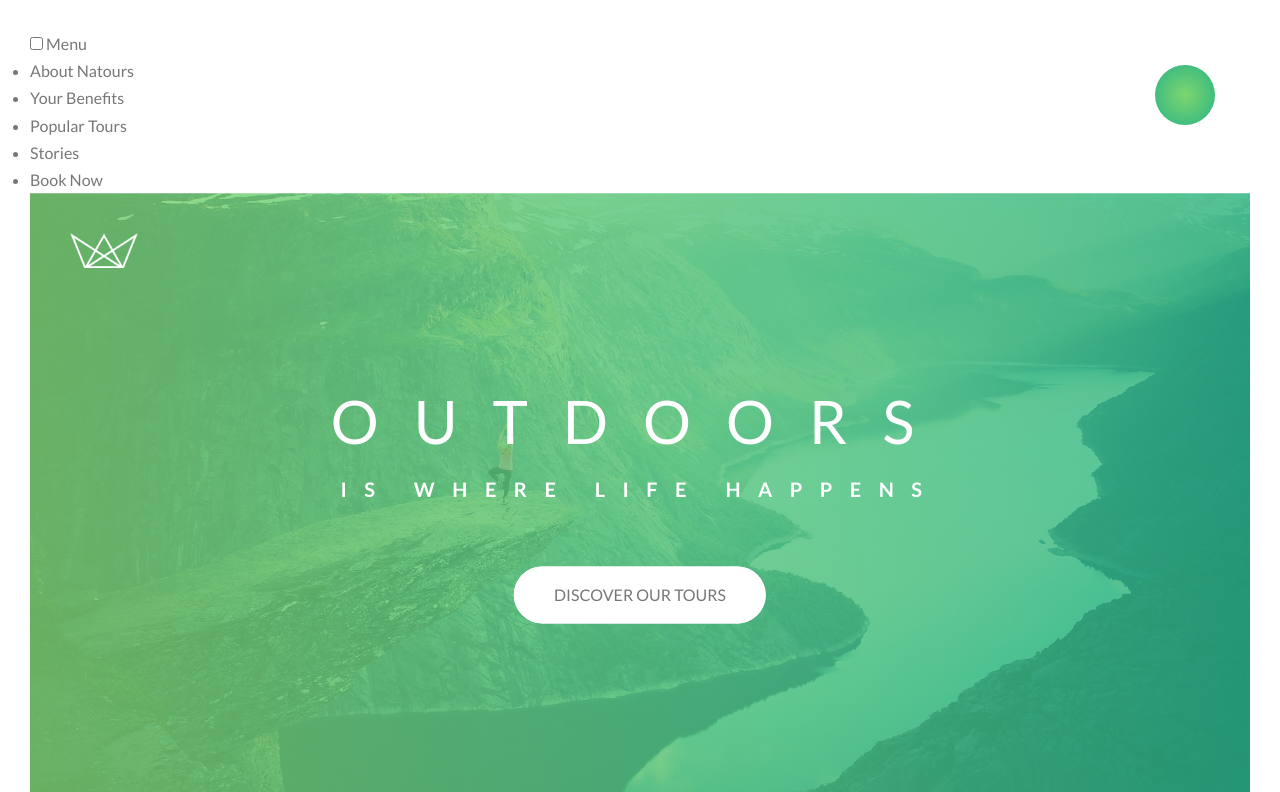
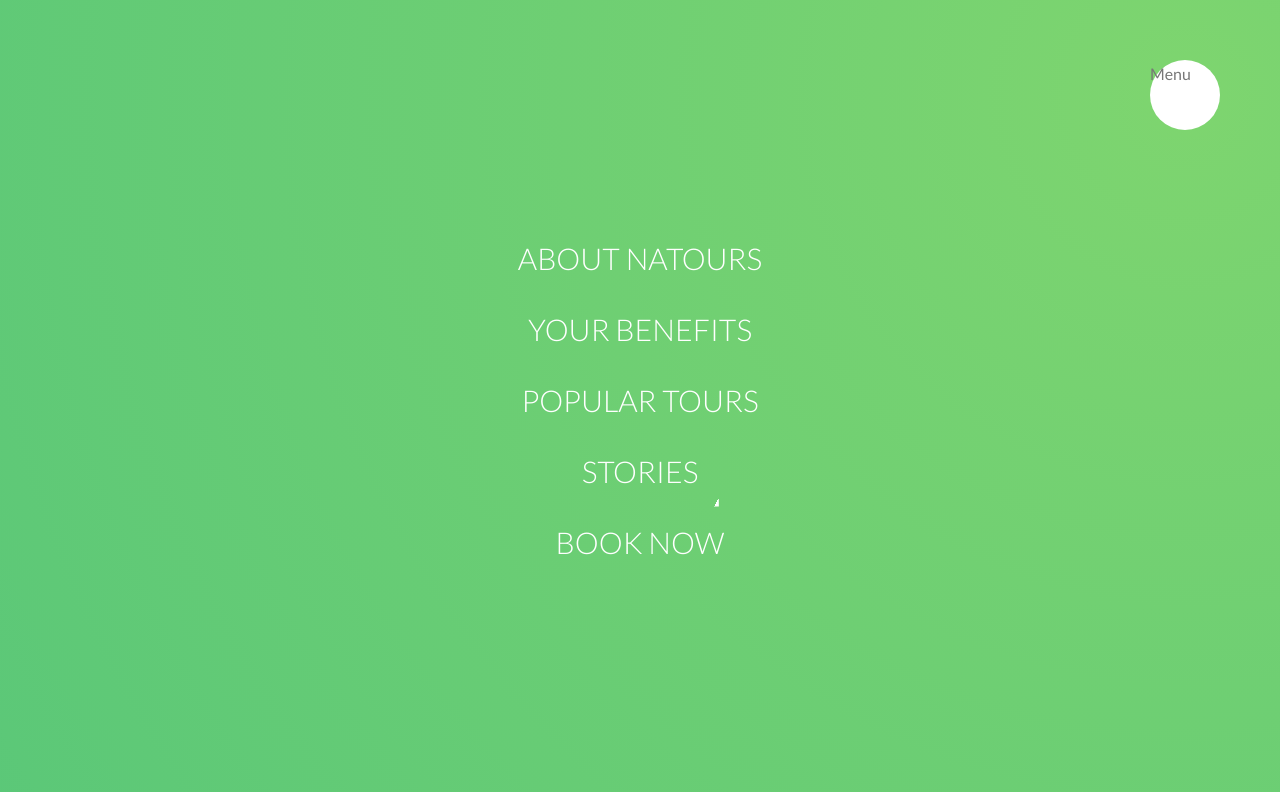
Before and after one commit to rs214/NatoursAdvancedCSSandSASS, a website: page starter/index.html in a window 1280 px wide. Shown: the top 792 px of the page. Drawn offline with Linux system fonts and the light colour scheme.

Commit message:
WIP navigation

```diff
--- a/sass/layout/_navigation.scss
+++ b/sass/layout/_navigation.scss
@@ -1,10 +1,18 @@
 .navigation {
   &__checkbox {
-
+    display: none;
   }
 
   &__button {
-
+    background-color: $color-white;
+    height: 7rem;
+    width: 7rem;
+    position: fixed;
+    top: 6rem;
+    right: 6rem;
+    border-radius: 50%;
+    z-index: 9002;
+    box-shadow: 0 1rem 3rem rgba($color-black, .1);
   }
 
   &__background {
@@ -15,21 +23,53 @@
     top: 6.5rem;
     right: 6.5rem;
     background-image: radial-gradient($color-primary-light, $color-primary-dark);
+    z-index: 9000;
+
+    transform: scale(80);
   }
 
   &__nav {
-
+    height: 100vh;
+    width: 100%;
+    position: fixed;
+    top: 0;
+    right:0;
+    z-index: 9001;
   }
 
   &__list {
-
+    position: absolute;
+    top: 50%;
+    left: 50%;
+    transform: translate(-50%, -50%);
+    list-style: none;
+    text-align: center;
   }
 
   &__item {
-
+    margin: 1rem;
   }
 
   &__link {
+    &:link,
+    &:visited {
+      display: inline-block;
+      font-size: 3rem;
+      font-weight: 300;
+      padding: 1rem 2rem;
+      color: $color-white;
+      text-decoration: none;
+      text-transform: uppercase;
+      background-image: linear-gradient(120deg, transparent 0%, transparent 50%, $color-white 50%);
+      background-size: 220%;
+      transition: .4s;
+    }
 
+    &:hover,
+    &:active {
+      background-position: 100%;
+      color: $color-primary;
+      transform: translateX(1rem);
+    }
   }
 }
--- a/starter/index.html
+++ b/starter/index.html
@@ -19,11 +19,11 @@
             <div class="navigation__background">&nbsp;</div>
             <nav class="navigation__nav">
                 <ul class="navigation__list">
-                    <li class="navigation__link"><a href="#" class="navigation__link"></a>About Natours</li>
-                    <li class="navigation__link"><a href="#" class="navigation__link"></a>Your Benefits</li>
-                    <li class="navigation__link"><a href="#" class="navigation__link"></a>Popular Tours</li>
-                    <li class="navigation__link"><a href="#" class="navigation__link"></a>Stories</li>
-                    <li class="navigation__link"><a href="#" class="navigation__link"></a>Book Now</li>
+                    <li class="navigation__link"><a href="#" class="navigation__link">About Natours</a></li>
+                    <li class="navigation__link"><a href="#" class="navigation__link">Your Benefits</a></li>
+                    <li class="navigation__link"><a href="#" class="navigation__link">Popular Tours</a></li>
+                    <li class="navigation__link"><a href="#" class="navigation__link">Stories</a></li>
+                    <li class="navigation__link"><a href="#" class="navigation__link">Book Now</a></li>
                 </ul>
             </nav>
         </div>
```
Also changed, not shown: starter/css/style.css.
